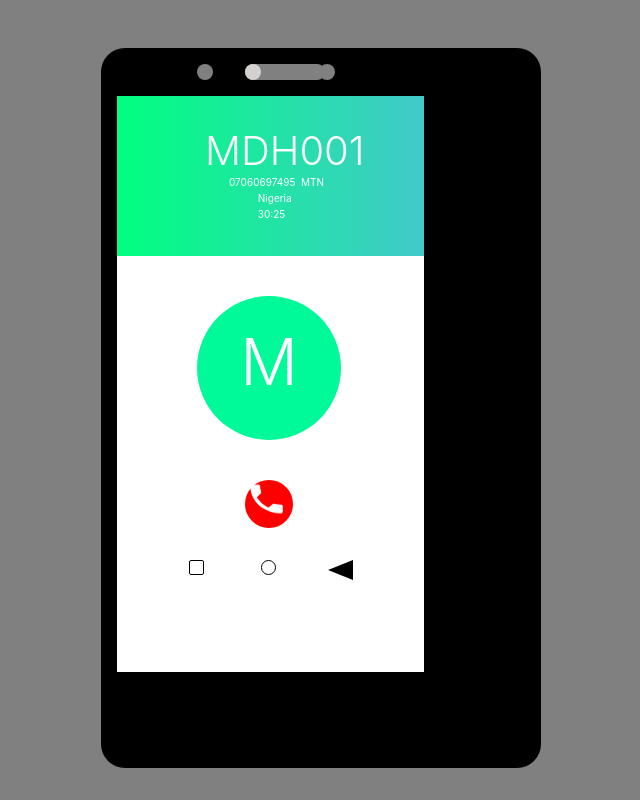
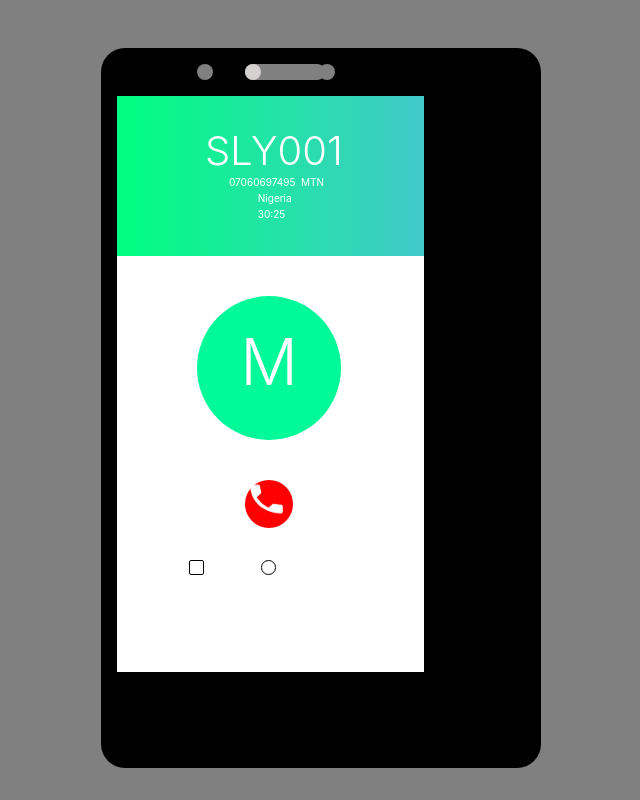
Before and after one commit to incredible92/dialing-page, a plain HTML site: page index.html in a window 1280 px wide. Shown: the whole page, without its empty margins (319-959 px from the left). Drawn offline with Linux system fonts and the light colour scheme.

Commit message:
feat: name

```diff
--- a/index.html
+++ b/index.html
@@ -16,7 +16,7 @@
             <div class="camera-2"></div>
         </div>
         <div class="content">
-            <h1 class="name">MDH001</h1>
+            <h1 class="name">SLY001</h1>
             <div class="number">07060697495</div><span class="network">MTN</span>
             <span class="country">Nigeria</span>
             <span class="call-duration">30:25</span>
@@ -30,7 +30,6 @@
             </div>
             <div class="circle"></div>
             <div class="square"></div>
-            <div class="triangle-left"></div>
         </div>
 
     </div>
```
